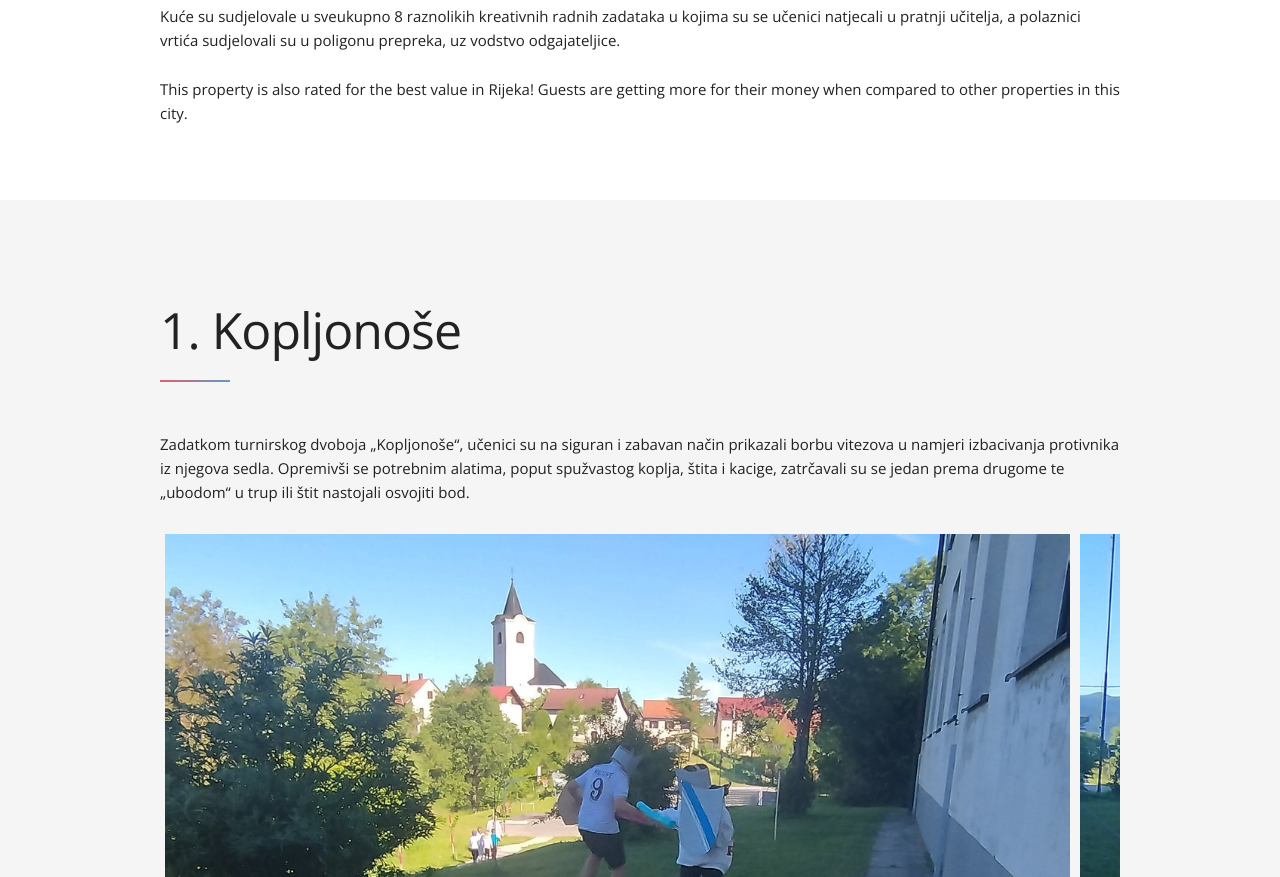
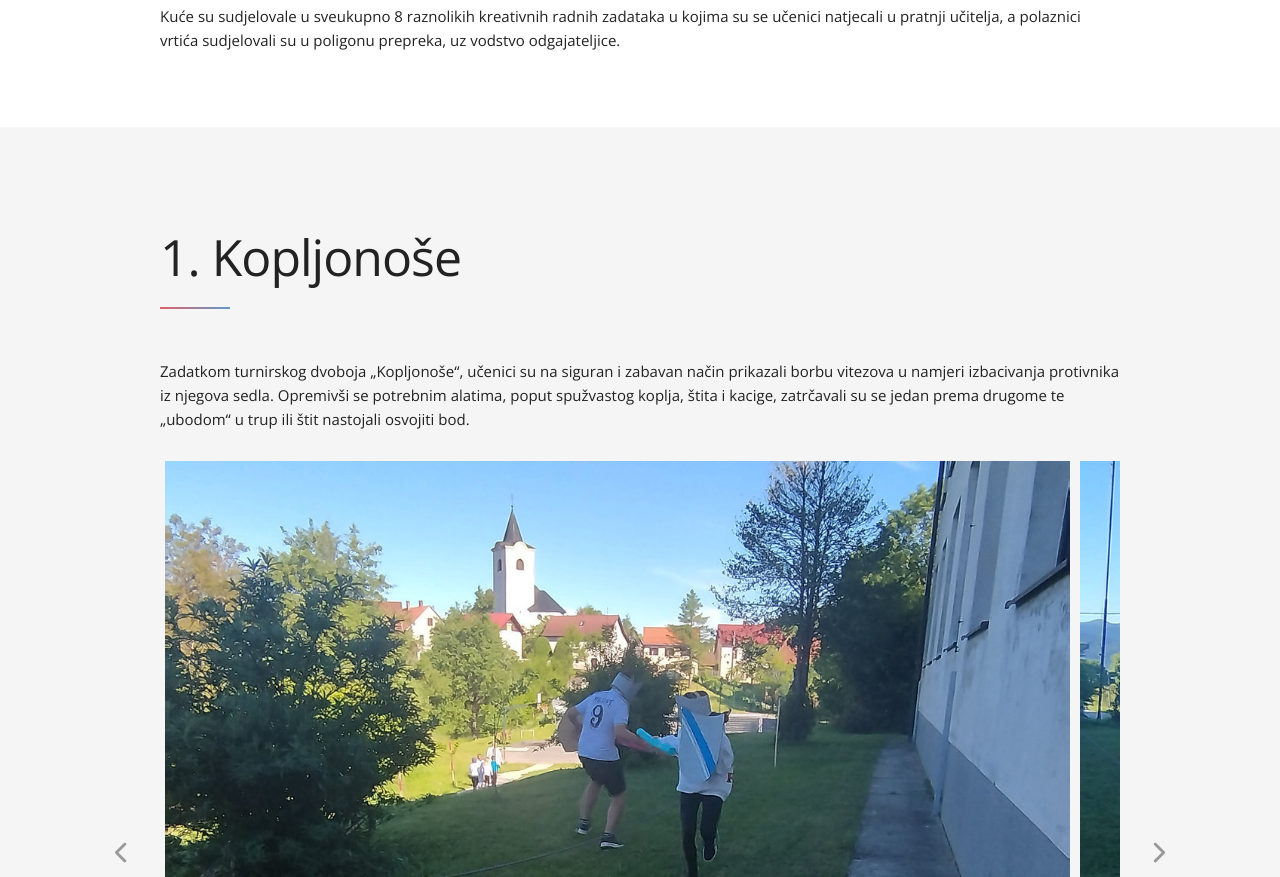
Before and after one commit to x10sys/osbm, a plain HTML site: page index.html in a window 1280 px wide. Shown: the part 1945-2822 px from the top of the page. Drawn offline with nearby package versions, Linux system fonts and the light colour scheme; no server answers; some icons are missing.

Commit message:
Update index.html

```diff
--- a/index.html
+++ b/index.html
@@ -146,7 +146,6 @@ svg #wheel {
         </div>
 
       </div>
-      <p>This property is also rated for the best value in Rijeka! Guests are getting more for their money when compared to other properties in this city.</p>
     </div>
   </div>
 </section>
```
